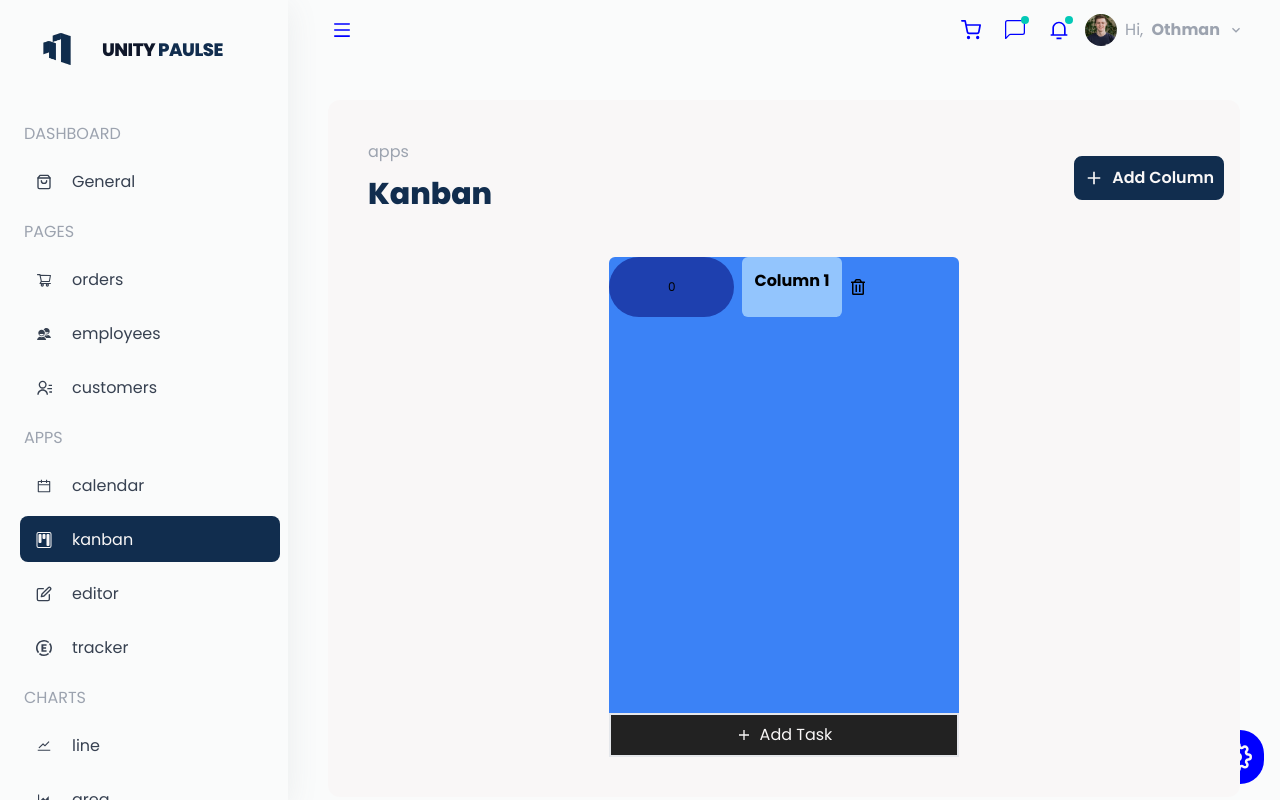
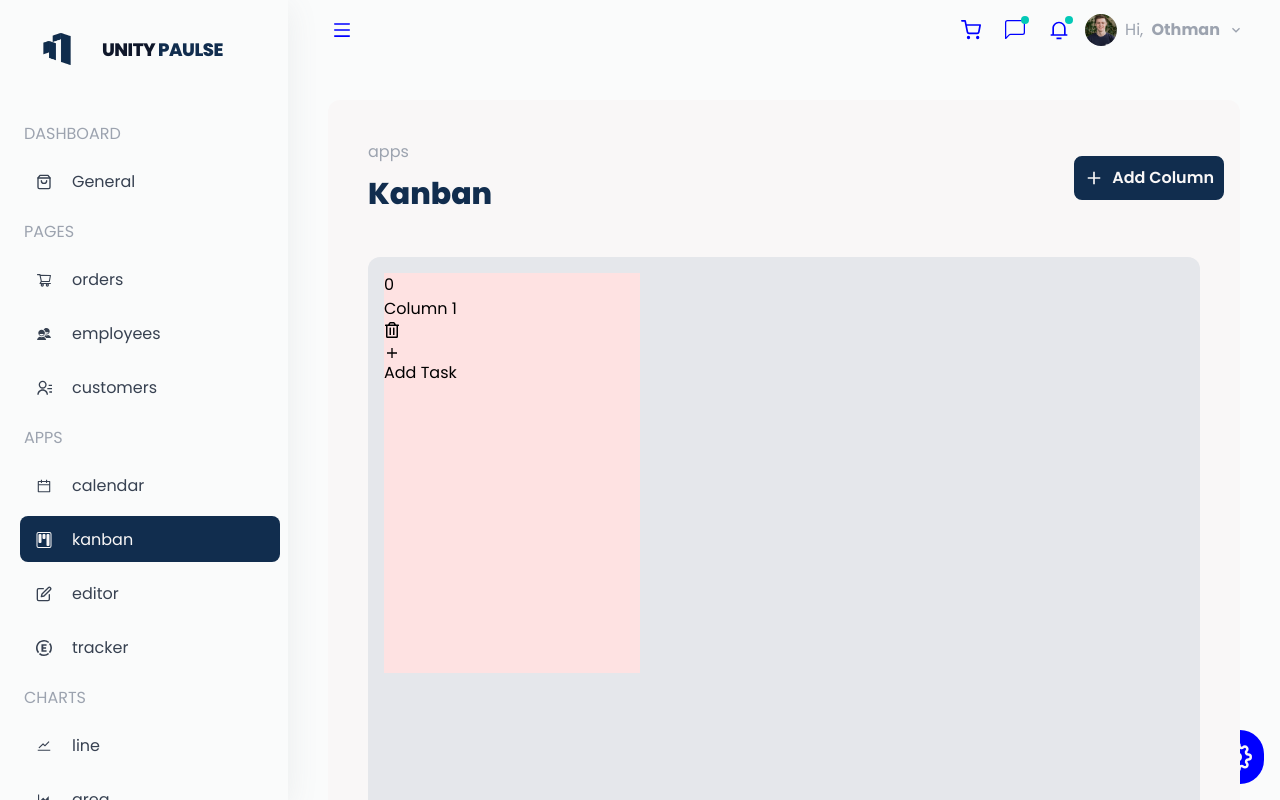
Before and after one commit to OthmanGh/UNITEYPULSE, a React (Vite) app in the folder frontend/: page /dashboard/kanban in a window 1280 px wide. Both pictures are taken after a click on the button "Add Column". Shown: the top 800 px of the page. Built offline with nearby package versions, Linux system fonts and the light colour scheme.

Commit message:
Modify Kanban board Styles

```diff
--- a/frontend/src/pages/Dashboard/components/ColumnContainer.tsx
+++ b/frontend/src/pages/Dashboard/components/ColumnContainer.tsx
@@ -38,26 +38,15 @@ const ColumnContainer = (props: Props) => {
   };
 
   if (isDragging) {
-    return (
-      <div
-        ref={setNodeRef}
-        style={style}
-        className="bg-blue-500 w-[350px] h-[500px] max-h-[500px rounded-md flex flex-col opacity-40 border-blue-600 border-2"
-      ></div>
-    );
+    return <div ref={setNodeRef} style={style} className="bg-blue-500  opacity-40 border-blue-600 border-2"></div>;
   }
 
   return (
-    <div ref={setNodeRef} style={style} className="bg-blue-500 w-[350px] h-[500px] max-h-[500px rounded-md flex flex-col">
-      <div className="flex gap-2">
-        <div className="flex justify-center items-center bg-blue-800 px-2 py-1 text-sm rounded-full flex-1">0</div>
+    <div ref={setNodeRef} style={style} className="w-full bg-red-100 h-[400px]">
+      <div className="">
+        <p className="">0</p>
 
-        <div
-          {...attributes}
-          {...listeners}
-          onClick={() => setEditMode(true)}
-          className="bg-blue-300 text-md h-[60px] cursor-grab rounded-md p-3 font-bold border-blue-600 flex-2"
-        >
+        <div {...attributes} {...listeners} onClick={() => setEditMode(true)} className="">
           {editMode ? (
             <input
               value={column.title}
@@ -82,7 +71,7 @@ const ColumnContainer = (props: Props) => {
         </button>
       </div>
 
-      <div className="flex flex-grow flex-col gap-4 p-2  overflow-y-hidden overflow-x-auto">
+      <div className="">
         <SortableContext items={tasksIds}>
           {tasks.map((task) => (
             <TaskCard key={task.id} task={task} deleteTask={() => deleteTask(task.id)} updateTask={() => updateTask} />
@@ -92,7 +81,7 @@ const ColumnContainer = (props: Props) => {
 
       <div>
         <button
-          className="flex items-center gap-2 border-2 bg-black text-white w-full text-center justify-center py-2 cursor-pointer hover:bg-blue-900 transition-all duration-900"
+          className=""
           onClick={(e) => {
             e.stopPropagation();
             onNewTask(column.id);
--- a/frontend/src/pages/Dashboard/pages/Kanban/Kanban.tsx
+++ b/frontend/src/pages/Dashboard/pages/Kanban/Kanban.tsx
@@ -155,12 +155,12 @@ const Kanban = () => {
   };
 
   return (
-    <section className="md:m-10 mt-24 p-2 md:p-10 bg-white rounded-xl flex flex-col relative">
+    <section className="md:m-10 mt-24 p-4 md:p-10 bg-white rounded-xl flex flex-col relative">
       <Header category="apps" title="Kanban" />
       <DndContext sensors={sensors} onDragStart={handleDragStart} onDragEnd={handleDragEnd} onDragOver={handleDragOver}>
-        <div className="m-auto flex gap-4">
+        <div className="w-[100%] h-[100vh]">
           <SortableContext items={columnId}>
-            <div className="flex gap-4">
+            <div className="bg-gray-200 rounded-xl  p-4 grid grid-cols-1 sm:grid-cols-1 md:grid-cols-2 lg:grid-cols-3 xl:grid-cols-4 gap-4 overflow-auto h-full">
               {columns.map((col) => (
                 <ColumnContainer
                   key={col.id}
```
